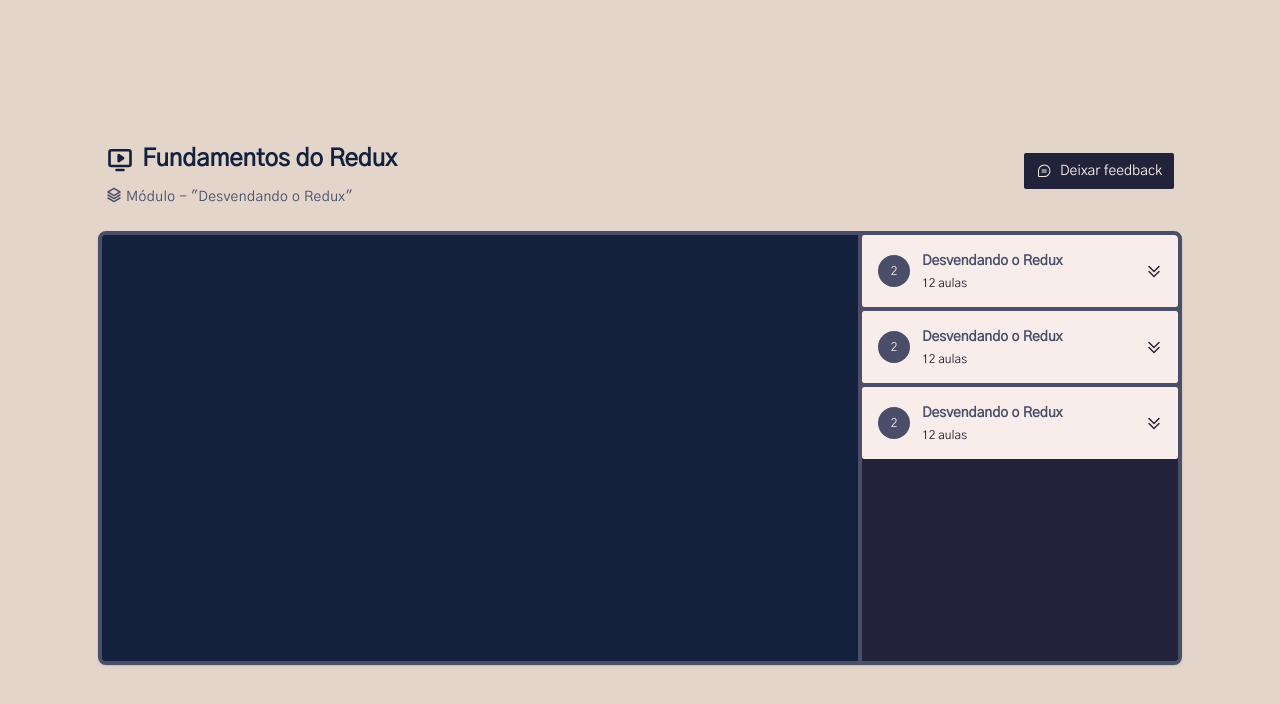
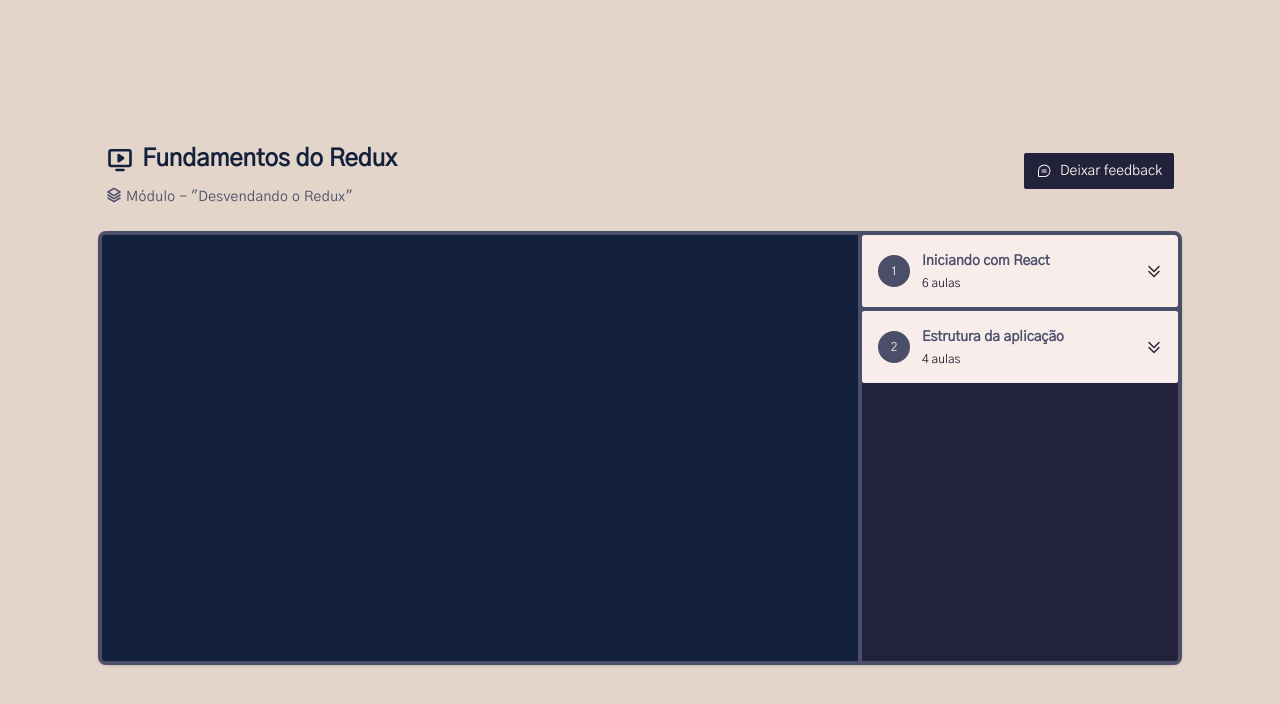
Before and after one commit to black-adm/app-redux-zustand, a React (Vite) app: page / in a window 1280 px wide. Shown: the top 704 px of the page. Built offline with nearby package versions, Linux system fonts and the light colour scheme.

Commit message:
created store from module component

```diff
--- a/src/pages/Player.tsx
+++ b/src/pages/Player.tsx
@@ -4,8 +4,13 @@ import {
 import { Header } from "../components/Header";
 import { VideoPlayer } from "../components/VideoPlayer";
 import { Module } from "../components/Module";
+import { useAppSelector } from "../store";
 
 export function Player() {
+    const modules = useAppSelector(state => {
+        return state.player.course.modules
+    })
+
     return (
         <div className="bg-primary-gray h-screen flex justify-center items-center text-dark-primary">
             <div className="flex w-[1100px] flex-col gap-6">
@@ -24,9 +29,16 @@ export function Player() {
                     </div>
 
                     <aside className="divide-y-4 divide-light-primary absolute top-0 bottom-0 right-0 overflow-y-scroll scrollbar-track-light-primary scrollbar-thumb-condensed-primary scrollbar-thin w-80 border-l-4 border-light-primary bg-medium-primary">
-                        <Module moduleIndex={1} title="Desvendando o Redux" amountOfLessons={12} />
-                        <Module moduleIndex={1} title="Desvendando o Redux" amountOfLessons={12} />
-                        <Module moduleIndex={1} title="Desvendando o Redux" amountOfLessons={12} />
+                        {modules.map((module, index) => {
+                            return (
+                                <Module
+                                    key={module.id}
+                                    moduleIndex={index}
+                                    title={module.title}
+                                    amountOfLessons={module.lessons.length}
+                                />
+                            )
+                        })}
                     </aside>
                 </main>
             </div>
--- a/src/store/index.ts
+++ b/src/store/index.ts
@@ -1,8 +1,11 @@
 import { configureStore } from "@reduxjs/toolkit";
 import { useSelector, TypedUseSelectorHook } from "react-redux";
+import { player } from "./slices/player";
 
 export const store = configureStore({
-    reducer: {}
+    reducer: {
+        player
+    }
 })
 
 export type RootState = ReturnType<typeof store.getState>
--- /dev/null
+++ b/src/store/slices/player.ts
@@ -0,0 +1,36 @@
+import { createSlice } from "@reduxjs/toolkit";
+
+const playerSlice = createSlice({
+    name: 'player',
+    initialState: {
+        course: {
+            modules: [
+                {
+                  id: '1',
+                  title: 'Iniciando com React',
+                  lessons: [
+                    { id: 'Jai8w6K_GnY', title: 'CSS Modules', duration: '13:45' },
+                    { id: 'w-DW4DhDfcw', title: 'Estilização do Post', duration: '10:05' },
+                    { id: 'D83-55LUdKE', title: 'Componente: Header', duration: '06:33' },
+                    { id: 'W_ATsETujaY', title: 'Componente: Sidebar', duration: '09:12' },
+                    { id: 'Pj8dPeameYo', title: 'CSS Global', duration: '03:23' },
+                    { id: '8KBq2vhwbac', title: 'Form de comentários', duration: '11:34' },
+                  ],
+                },
+                {
+                  id: '2',
+                  title: 'Estrutura da aplicação',
+                  lessons: [
+                    { id: 'gE48FQXRZ_o', title: 'Componente: Comment', duration: '13:45' },
+                    { id: 'Ng_Vk4tBl0g', title: 'Responsividade', duration: '10:05' },
+                    { id: 'h5JA3wfuW1k', title: 'Interações no JSX', duration: '06:33' },
+                    { id: '1G0vSTqWELg', title: 'Utilizando estado', duration: '09:12' },
+                  ],
+                },
+              ],
+        }
+    },
+    reducers: {},
+})
+
+export const player = playerSlice.reducer
```
